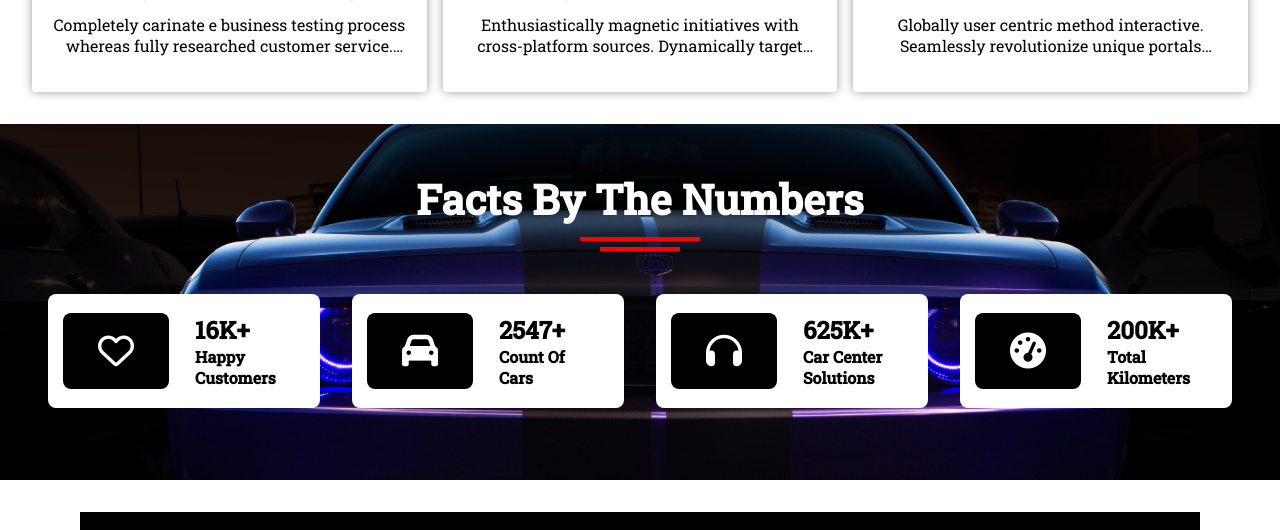
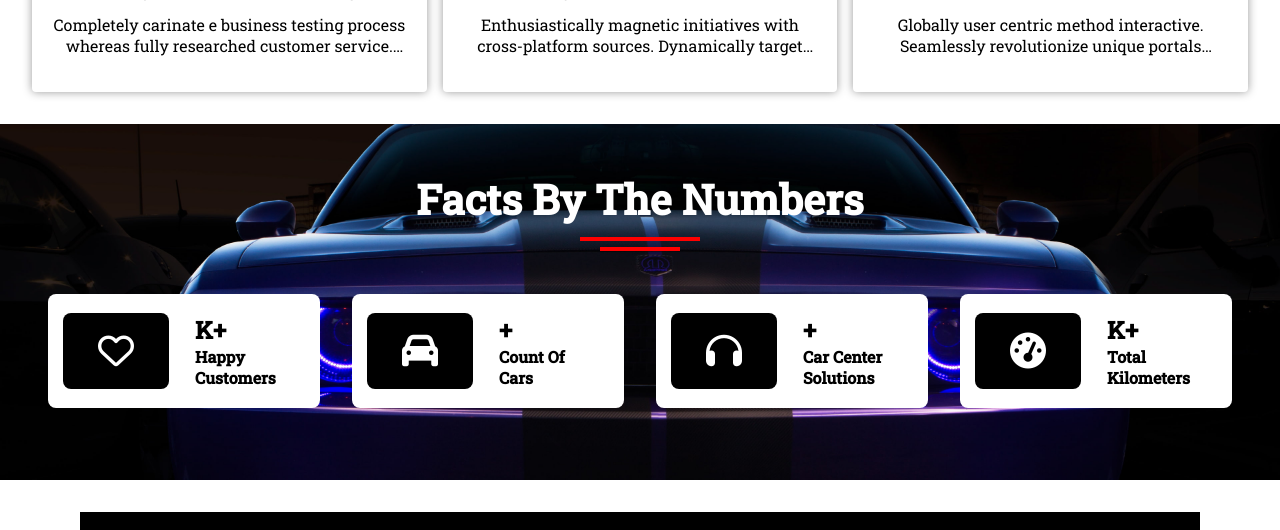
Before and after one commit to Abdirino/Flexi_Drive-Car-Rental-Site, a React (Create React App) app: page /about in a window 1280 px wide. Shown: the part 1400-1930 px from the top of the page. Built offline with nearby package versions, Linux system fonts and the light colour scheme; grey boxes are pictures that could not be loaded.

Commit message:
React countUp Add ✅

```diff
--- a/package.json
+++ b/package.json
@@ -8,11 +8,13 @@
     "@testing-library/user-event": "^13.5.0",
     "phosphor-react": "^1.4.1",
     "react": "^18.2.0",
+    "react-countup": "^6.4.2",
     "react-dom": "^18.2.0",
     "react-responsive-carousel": "^3.2.23",
     "react-router-dom": "^6.11.1",
     "react-scripts": "5.0.1",
     "react-scroll-to-top": "^3.0.0",
+    "react-scroll-trigger": "^0.6.14",
     "web-vitals": "^2.1.4"
   },
   "scripts": {
--- a/src/Components/Navbar/navbar.css
+++ b/src/Components/Navbar/navbar.css
@@ -58,7 +58,7 @@
   font-size: 14px;
   color: black;
   font-weight: 500;
-  padding: 4px 9px;
+  padding: 6px;
   letter-spacing: 0.3px;
   border-radius: 4px;
 }
@@ -128,7 +128,7 @@
   }
   .nav-icon {
     display: inline-flex;
-    font-size: 25px;
+    font-size: 29px;
     padding: 14px;
     color: red;
   }
--- a/src/Components/Pricing/Pricing.jsx
+++ b/src/Components/Pricing/Pricing.jsx
@@ -1,30 +1,37 @@
-import React from "react";
+import React, { useState } from "react";
 import "./pricing.css";
 
 import StoreIMG from "../../Images/Flexi_Store IMG.png";
+import ScrollTrigger from "react-scroll-trigger";
+import CountUp from "react-countup";
 
 const Pricing = () => {
+  const [counterOn, setCounterOn] = useState(false);
+
   return (
     <>
+      <ScrollTrigger
+        onEnter={() => setCounterOn(true)}
+        onExit={() => setCounterOn(false)}
+      >
         <div className="facts">
           <div className="head">
             <h1>Facts By The Numbers</h1>
             <div></div>
             <div></div>
           </div>
-        {/* <div className="content">
-          <p>
-            Lorem, ipsum dolor sit amet consectetur adipisicing elit. Iusto
-            eligendi deserunt officia!
-          </p>
-        </div> */}
           <div className="Fact">
             <div className="fact">
               <div className="icon">
                 <i class="fa-regular fa-heart"></i>
               </div>
               <div className="detail">
-              <h2>16K+</h2>
+                <h2>
+                  {counterOn && (
+                    <CountUp start={0} end={16} delay={0} duration={2} />
+                  )}
+                  K+
+                </h2>
                 <p>Happy Customers</p>
               </div>
             </div>
@@ -33,7 +40,12 @@ const Pricing = () => {
                 <i class="fa-solid fa-car"></i>
               </div>
               <div className="detail">
-              <h2>2547+</h2>
+                <h2>
+                  {counterOn && (
+                    <CountUp start={0} end={254} delay={0} duration={2} />
+                  )}
+                  +
+                </h2>
                 <p>Count Of Cars</p>
               </div>
             </div>
@@ -42,7 +54,12 @@ const Pricing = () => {
                 <i class="fa-solid fa-headphones"></i>
               </div>
               <div className="detail">
-              <h2>625K+</h2>
+                <h2>
+                  {counterOn && (
+                    <CountUp start={0} end={625} delay={0} duration={2} />
+                  )}
+                  +
+                </h2>
                 <p>Car Center Solutions</p>
               </div>
             </div>
@@ -51,12 +68,18 @@ const Pricing = () => {
                 <i class="fa-solid fa-gauge-high"></i>
               </div>
               <div className="detail">
-              <h2>200K+</h2>
+                <h2>
+                  {counterOn && (
+                    <CountUp start={0} end={600} delay={0} duration={2} />
+                  )}
+                  K+
+                </h2>
                 <p>Total Kilometers</p>
               </div>
             </div>
           </div>
         </div>
+      </ScrollTrigger>
 
       <div className="application">
         <div className="details">
```
Also changed, not shown: 1 other file (tests, documents, lock files or other folders). Lines whose indentation alone changed are shown as unchanged.
